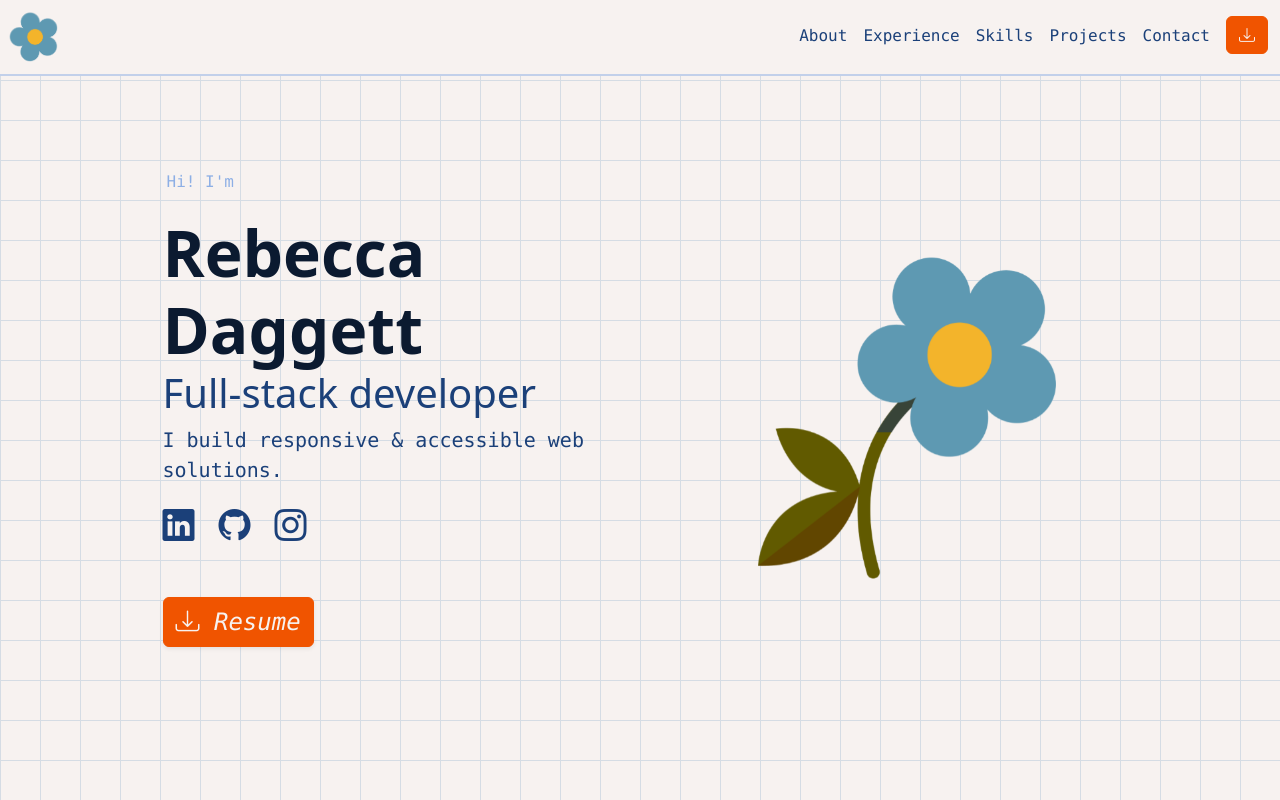
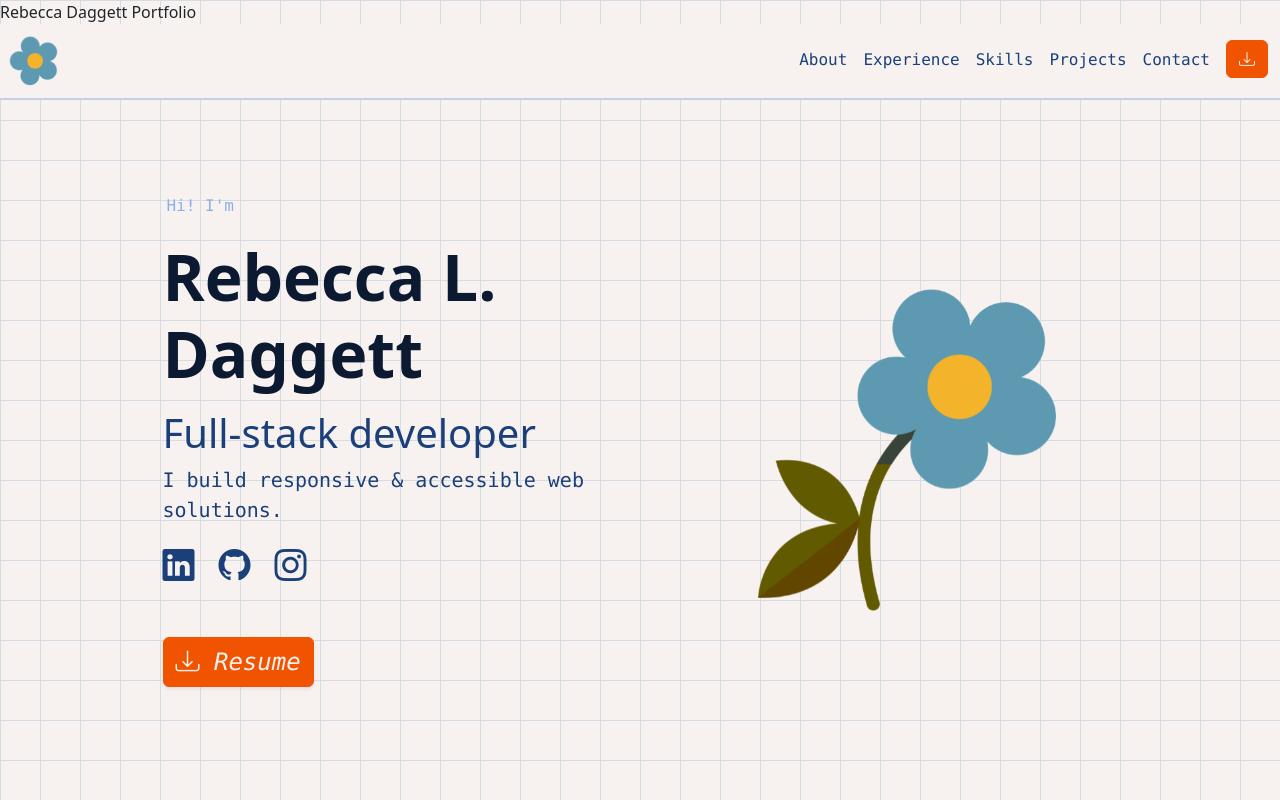
Before and after one commit to daggettt/bootstrap-portfolio, a website: page index.html in a window 1280 px wide. Shown: the top 800 px of the page. Drawn offline with nearby package versions, Linux system fonts and the light colour scheme.

Commit message:
Deploy live site!

```diff
--- a/index.html
+++ b/index.html
@@ -5,8 +5,7 @@
   <meta name="viewport" content="width=device-width, initial-scale=1.0">
   <link href="/css/main.min.css" rel="stylesheet">
   <link rel="stylesheet" href="https://cdn.jsdelivr.net/npm/bootstrap-icons@1.11.2/font/bootstrap-icons.min.css">
-  <link href="styles.css" rel="stylesheet">
-
+  <link href="styles.css" rel="stylesheet"
   <title>Rebecca Daggett Portfolio</title>
 </head>
 <body>
@@ -72,12 +71,12 @@
         <div class="col-md-6 text-center text-md-start">
           <h1>
             <div class="fs-6 fw-normal font-monospace text-sky px-1 py-4">Hi! I'm</div>
-            <div class="display-3 text-primary-emphasis fw-bold">Rebecca Daggett</div>
+            <div class="display-3 text-primary-emphasis fw-bold pb-3">Rebecca L. Daggett</div>
             <div class="text-primary">Full-stack developer</div>
           </h1>
           <p class="lead text-primary font-monospace">I build responsive & accessible web solutions.</p>
           <!--Socials-->
-          <div class="d-flex flex-row gap-4">
+          <div class="d-flex text-center text-md-start gap-4">
             <div class="grow">
               <a href="https://www.linkedin.com/in/rebecca-l-daggett/" class="">
                 <i class="bi bi-linkedin fs-2"></i>
```
Also changed, not shown: 1 other file.
